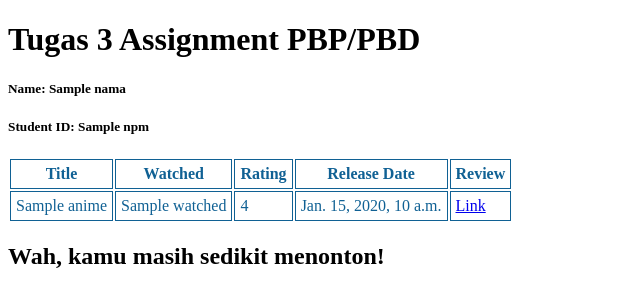
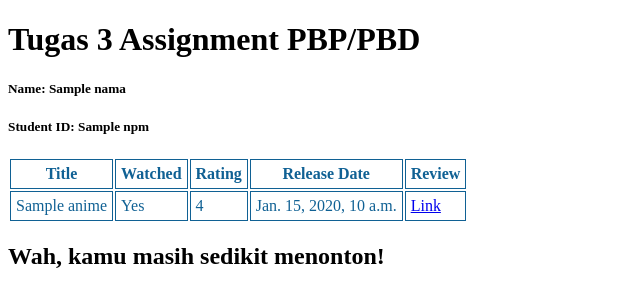
Before and after one commit to eruzetaien/PBPtugas2, a Django app: template mywatchlist/templates/watchlist.html in a window 1280 px wide. Shown: the top 307 px of the page, without its empty margins (0-640 px from the left). Run offline with Django 4.2, Linux system fonts and the light colour scheme; the template is opened without the code that fills it: most values are stand-ins (such as "Sample title", 1, 10 or a date in 2020).

Commit message:
edit kolom watched

```diff
--- a/mywatchlist/templates/watchlist.html
+++ b/mywatchlist/templates/watchlist.html
@@ -38,7 +38,11 @@
 
             <tr>
                 <td>{{anime.title}}</td>
-                <td>{{anime.watched}}</td>
+                {% if anime.watched %}
+                    <td>Yes</td>
+                {% else %}
+                    <td>No</td>
+                {% endif %}
                 <td>{{anime.rating}}</td>
                 <td>{{anime.release_date}}</td>
                 <td><a href="{{anime.review}}">Link</a></td>
```
